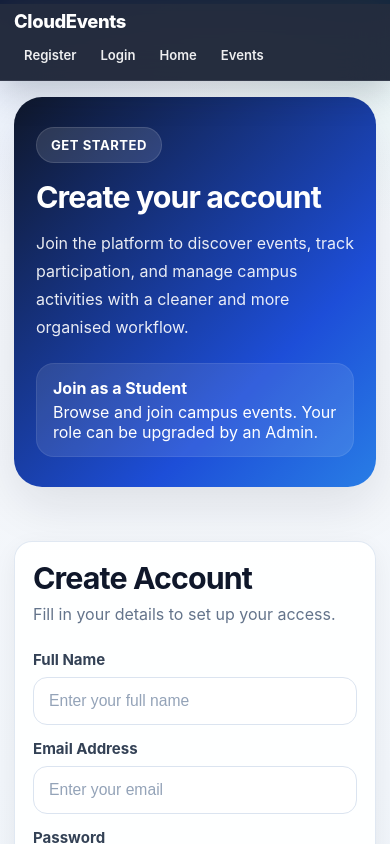
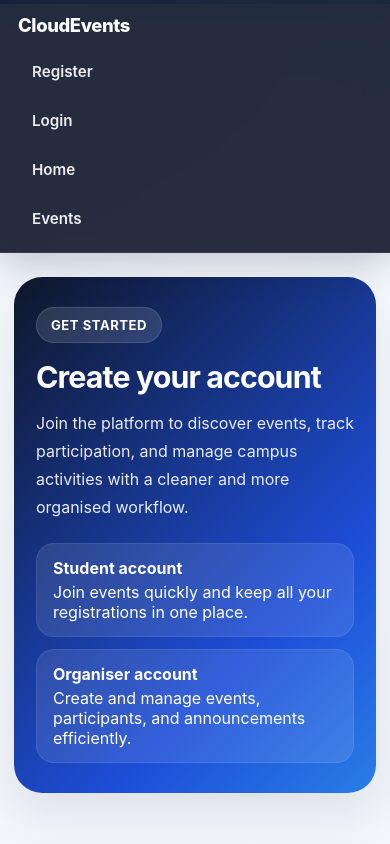
Before and after one commit to cloud-student-team/CloudStudentEventMgmt, a React (Create React App) app in the folder frontend/: page /register in a window 390 px wide. Shown: the top 844 px of the page. Built offline with nearby package versions, Linux system fonts and the light colour scheme; no server answers.

Commit message:
Revert "Project final-Fix register page - student only, mobile nav fix"

```diff
--- a/frontend/src/App.css
+++ b/frontend/src/App.css
@@ -1107,36 +1107,3 @@ a {
     padding: 0 14px 28px;
   }
 }
-
-/* ── Mobile Nav Fix ── */
-@media (max-width: 640px) {
-  .navbar {
-    padding: 10px 14px;
-    gap: 8px;
-  }
-
-  .nav-links {
-    width: 100%;
-    flex-direction: row;
-    flex-wrap: wrap;
-    gap: 4px;
-  }
-
-  .nav-links a,
-  .nav-links button,
-  .welcome-text {
-    width: auto;
-    padding: 7px 10px;
-    font-size: 0.82rem;
-  }
-
-  .welcome-text {
-    width: 100%;
-    padding: 4px 6px;
-    font-size: 0.82rem;
-  }
-
-  .page-container {
-    margin-top: 16px;
-  }
-}
--- a/frontend/src/pages/Register.js
+++ b/frontend/src/pages/Register.js
@@ -55,8 +55,12 @@ function Register() {
 
         <div className="auth-points">
           <div className="auth-point">
-            <strong>Join as a Student</strong>
-            Browse and join campus events. Your role can be upgraded by an Admin.
+            <strong>Student account</strong>
+            Join events quickly and keep all your registrations in one place.
+          </div>
+          <div className="auth-point">
+            <strong>Organiser account</strong>
+            Create and manage events, participants, and announcements efficiently.
           </div>
         </div>
       </div>
@@ -99,6 +103,12 @@ function Register() {
             required
           />
 
+          <label className="form-label">Role</label>
+          <select className="select" name="role" value={formData.role} onChange={handleChange}>
+            <option value="student">Student</option>
+            <option value="organiser">Organiser</option>
+          </select>
+
           <button className="btn btn-primary" type="submit">
             Create Account
           </button>
```
